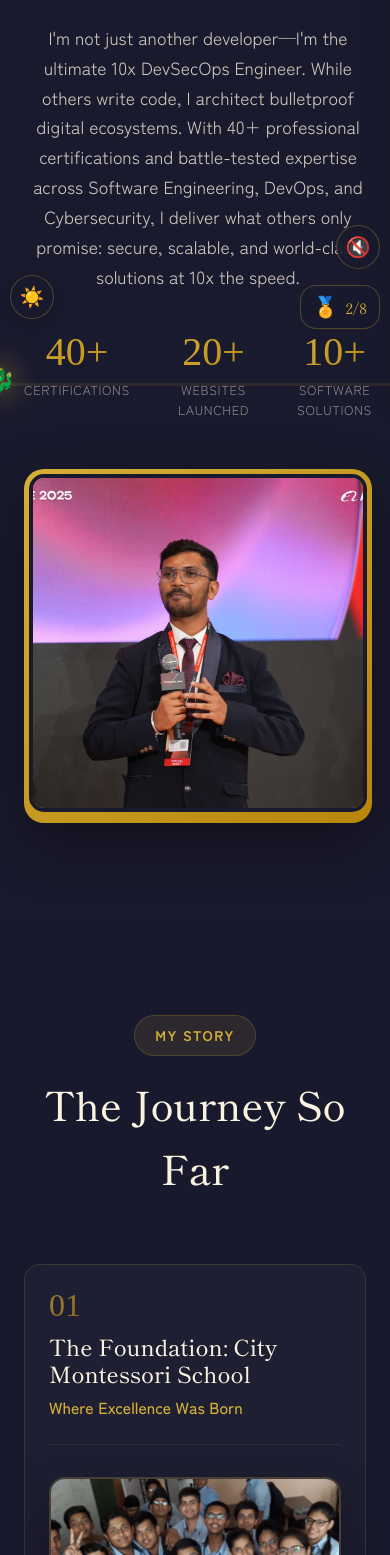
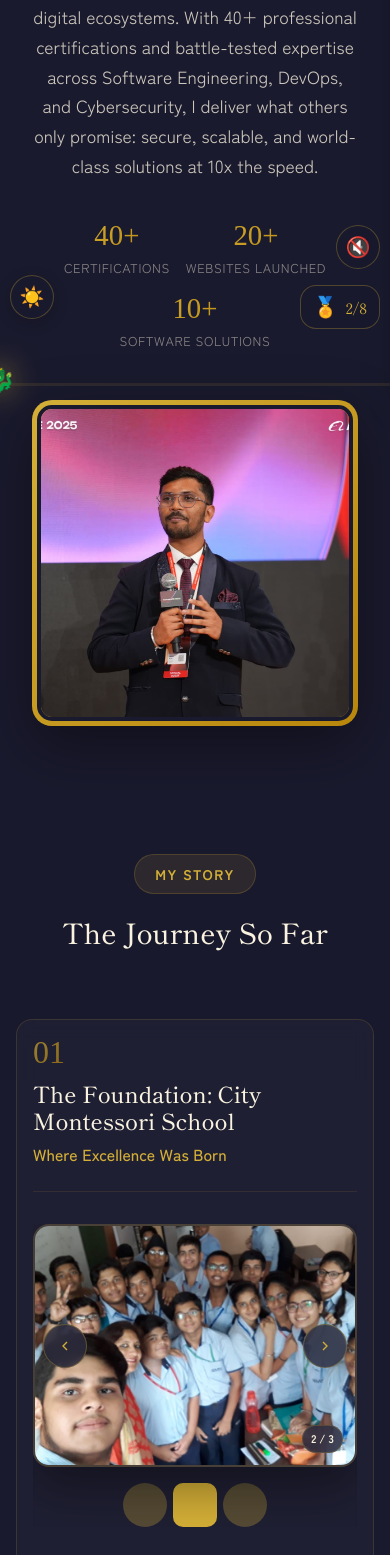
Before and after one commit to ratna3/ratnatalk, a Next.js app: page /about in a window 390 px wide. Shown: the part 445-2000 px from the top of the page. Built offline with nearby package versions, Linux system fonts and the light colour scheme; a web font is replaced by a local one.

Commit message:
fix: enhance responsive layout to prevent content overflow on mobile devices

```diff
--- a/src/app/(site)/about/page.module.css
+++ b/src/app/(site)/about/page.module.css
@@ -120,7 +120,7 @@
 .heroImageWrapper {
     position: relative;
     width: 100%;
-    max-width: 450px;
+    max-width: min(450px, 90vw);
     aspect-ratio: 1;
     margin: 0 auto;
     border-radius: var(--radius-2xl);
@@ -130,6 +130,7 @@
     animation: fadeInUp 1s ease-out 0.4s both;
     transform: rotate(3deg);
     transition: all 0.5s ease;
+    overflow: hidden;
 }
 
 .heroImageWrapper:hover {
@@ -535,15 +536,24 @@
         grid-template-columns: 1fr;
         text-align: center;
         gap: 3rem;
+        padding: 0 1rem;
     }
 
     .heroStats {
         justify-content: center;
+        flex-wrap: wrap;
+        gap: 1.5rem;
+    }
+
+    .heroImageWrapper {
+        max-width: 80vw;
+        transform: rotate(0deg);
     }
 
     /* Journey Section Responsive */
     .journeyCard {
         padding: 1.5rem;
+        overflow: hidden;
     }
 
     .journeyCardHeader {
@@ -567,6 +577,7 @@
     .journeyCarouselWrapper {
         position: relative;
         top: 0;
+        max-width: 100%;
     }
 
     .journeyText p:first-child::first-letter {
@@ -595,3 +606,50 @@
         margin: 0;
     }
 }
+
+@media (max-width: 480px) {
+    .hero {
+        padding: 7rem 1rem 4rem;
+    }
+
+    .heroContent h1 {
+        font-size: clamp(2rem, 10vw, 3rem);
+    }
+
+    .heroStats {
+        gap: 1rem;
+    }
+
+    .heroStatNumber {
+        font-size: 1.8rem;
+    }
+
+    .heroImageWrapper {
+        max-width: 90vw;
+    }
+
+    .sectionHeader h2 {
+        font-size: 1.75rem;
+    }
+
+    .journeyCard {
+        padding: 1rem;
+    }
+
+    .storySection,
+    .journeySection {
+        padding: 4rem 1rem;
+    }
+
+    .valuesSection {
+        padding: 4rem 1rem;
+    }
+
+    .valuesGrid {
+        grid-template-columns: 1fr;
+    }
+
+    .valueCard {
+        padding: 1.5rem;
+    }
+}
--- a/src/app/(site)/page.module.css
+++ b/src/app/(site)/page.module.css
@@ -163,8 +163,9 @@
 /* Rectangular Profile Image Wrapper */
 .profileImageWrapper {
     position: relative;
-    width: 500px;
-    height: 350px;
+    width: 100%;
+    max-width: 500px;
+    aspect-ratio: 500 / 350;
     border-radius: var(--radius-2xl);
     background: var(--gradient-gold);
     padding: 5px;
@@ -668,8 +669,15 @@
 
 @media (max-width: 640px) {
     .profileFrame {
-        width: 250px;
-        height: 250px;
+        width: 100%;
+        max-width: 250px;
+        height: auto;
+        aspect-ratio: 1;
+    }
+
+    .profileImageWrapper {
+        max-width: 100%;
+        width: 100%;
     }
 
     .statsGrid {
@@ -680,4 +688,13 @@
         flex-direction: column;
         align-items: center;
     }
+
+    .hero {
+        padding: 8rem 1rem 6rem;
+    }
+
+    .heroDescription {
+        font-size: 1.1rem;
+        margin-bottom: 2rem;
+    }
 }
--- a/src/app/globals.css
+++ b/src/app/globals.css
@@ -79,6 +79,25 @@ body {
   overflow-x: hidden;
   -webkit-font-smoothing: antialiased;
   -moz-osx-font-smoothing: grayscale;
+}
+
+/* Responsive Images & Media - Prevent Overflow */
+img,
+video,
+iframe,
+embed,
+object,
+picture,
+svg {
+  max-width: 100%;
+  height: auto;
+}
+
+/* Ensure all containers respect viewport boundaries */
+*,
+*::before,
+*::after {
+  max-width: 100vw;
 }
 
 /* Custom Scrollbar */
--- a/src/components/FullscreenGallery.module.css
+++ b/src/components/FullscreenGallery.module.css
@@ -225,19 +225,27 @@
 @media (max-width: 768px) {
     .galleryContainer {
         padding: 0.5rem;
+        max-width: 100vw;
+        overflow: hidden;
     }
 
     .header {
         padding: 0.75rem 0;
+        flex-wrap: wrap;
+        gap: 0.5rem;
+    }
+
+    .headerInfo {
+        gap: 0.75rem;
     }
 
     .title {
-        font-size: 1.1rem;
+        font-size: 1rem;
     }
 
     .counter {
-        font-size: 0.8rem;
-        padding: 0.4rem 0.8rem;
+        font-size: 0.75rem;
+        padding: 0.3rem 0.6rem;
     }
 
     .closeButton {
@@ -245,17 +253,26 @@
         height: 40px;
     }
 
+    .imageWrapper {
+        max-height: calc(100vh - 250px);
+    }
+
     .navButton {
-        width: 44px;
-        height: 44px;
+        width: 40px;
+        height: 40px;
     }
 
     .prevButton {
-        left: 0.5rem;
+        left: 0.25rem;
     }
 
     .nextButton {
-        right: 0.5rem;
+        right: 0.25rem;
+    }
+
+    .thumbnailStrip {
+        gap: 0.5rem;
+        padding: 0.75rem 0;
     }
 
     .thumbnail {
@@ -263,3 +280,46 @@
         height: 36px;
     }
 }
+
+@media (max-width: 480px) {
+    .galleryContainer {
+        padding: 0.25rem;
+    }
+
+    .header {
+        padding: 0.5rem 0;
+    }
+
+    .title {
+        font-size: 0.9rem;
+    }
+
+    .headerInfo {
+        gap: 0.5rem;
+    }
+
+    .closeButton {
+        width: 36px;
+        height: 36px;
+    }
+
+    .closeButton svg {
+        width: 20px;
+        height: 20px;
+    }
+
+    .navButton {
+        width: 36px;
+        height: 36px;
+    }
+
+    .navButton svg {
+        width: 20px;
+        height: 20px;
+    }
+
+    .thumbnail {
+        width: 40px;
+        height: 28px;
+    }
+}
--- a/src/components/JourneyCarousel.module.css
+++ b/src/components/JourneyCarousel.module.css
@@ -1,8 +1,9 @@
 /* Journey Carousel Container */
 .carouselContainer {
     width: 100%;
-    max-width: 500px;
+    max-width: min(500px, 100%);
     margin: 0 auto;
+    overflow: hidden;
 }
 
 .carouselWrapper {
@@ -233,6 +234,11 @@
 @media (max-width: 768px) {
     .carouselContainer {
         max-width: 100%;
+        padding: 0;
+    }
+
+    .carouselWrapper {
+        border-radius: var(--radius-lg);
     }
 
     .navButton {
@@ -249,3 +255,37 @@
         right: 8px;
     }
 }
+
+@media (max-width: 480px) {
+    .carouselWrapper {
+        aspect-ratio: 16/12;
+    }
+
+    .navButton {
+        width: 32px;
+        height: 32px;
+    }
+
+    .navButton svg {
+        width: 16px;
+        height: 16px;
+    }
+
+    .counter {
+        padding: 4px 8px;
+        font-size: 0.7rem;
+    }
+
+    .dotsContainer {
+        gap: 6px;
+    }
+
+    .dot {
+        width: 8px;
+        height: 8px;
+    }
+
+    .dot.activeDot {
+        width: 18px;
+    }
+}
```
